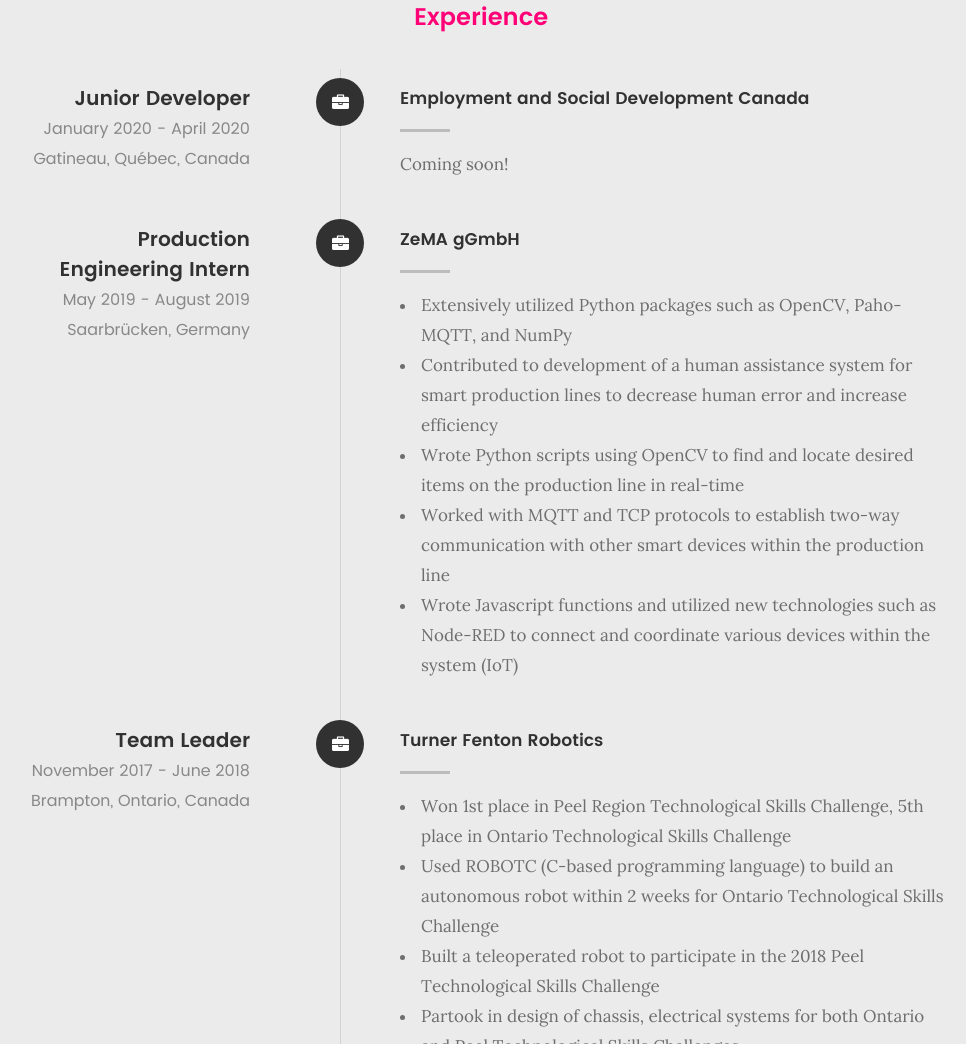
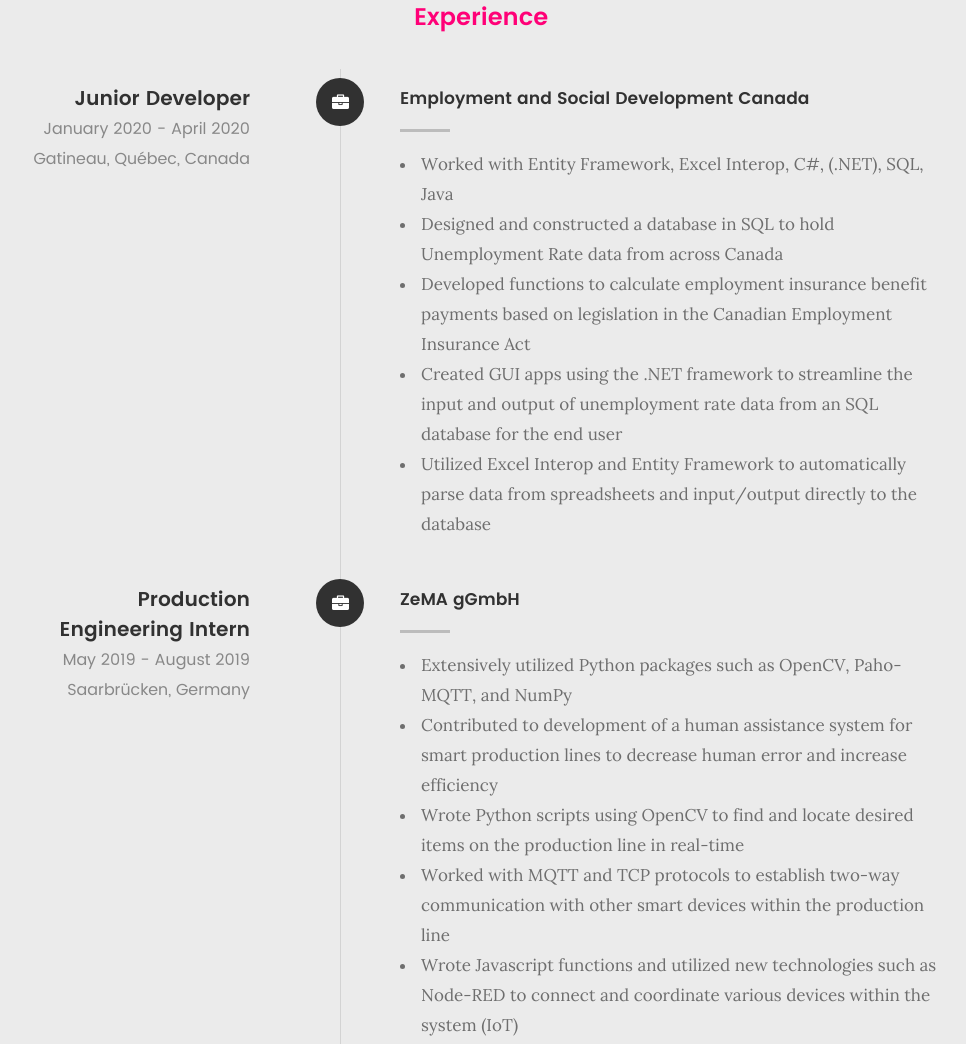
Before and after one commit to Suri111200/SoorSite, a plain HTML site: page index.html in a window 1280 px wide. Shown: the part 2222-3266 px from the top of the page, without its empty margins (159-1125 px from the left). Drawn offline with Linux system fonts and the light colour scheme; a script that the page names is missing.

Commit message:
Updated resume

```diff
--- a/index.html
+++ b/index.html
@@ -231,7 +231,13 @@
 
 	   				<div class="timeline-content">
 	   					<h4>Employment and Social Development Canada</h4>
-	   					<p>Coming soon!</p>
+	   					<ul>
+	   						<li>Worked with Entity Framework, Excel Interop, C#, (.NET), SQL, Java</li>
+	   						<li>Designed and constructed a database in SQL to hold Unemployment Rate data from across Canada</li>
+							<li>Developed functions to calculate employment insurance benefit payments based on legislation in the Canadian Employment Insurance Act</li>
+							<li>Created GUI apps using the .NET framework to streamline the input and output of unemployment rate data from an SQL database for the end user</li>
+							<li>Utilized Excel Interop and Entity Framework to automatically parse data from spreadsheets and input/output directly to the database</li>
+						</ul>
 	   				</div>
 
 	   			</div> <!-- /timeline-block -->
```
Also changed, not shown: 2 other files.
